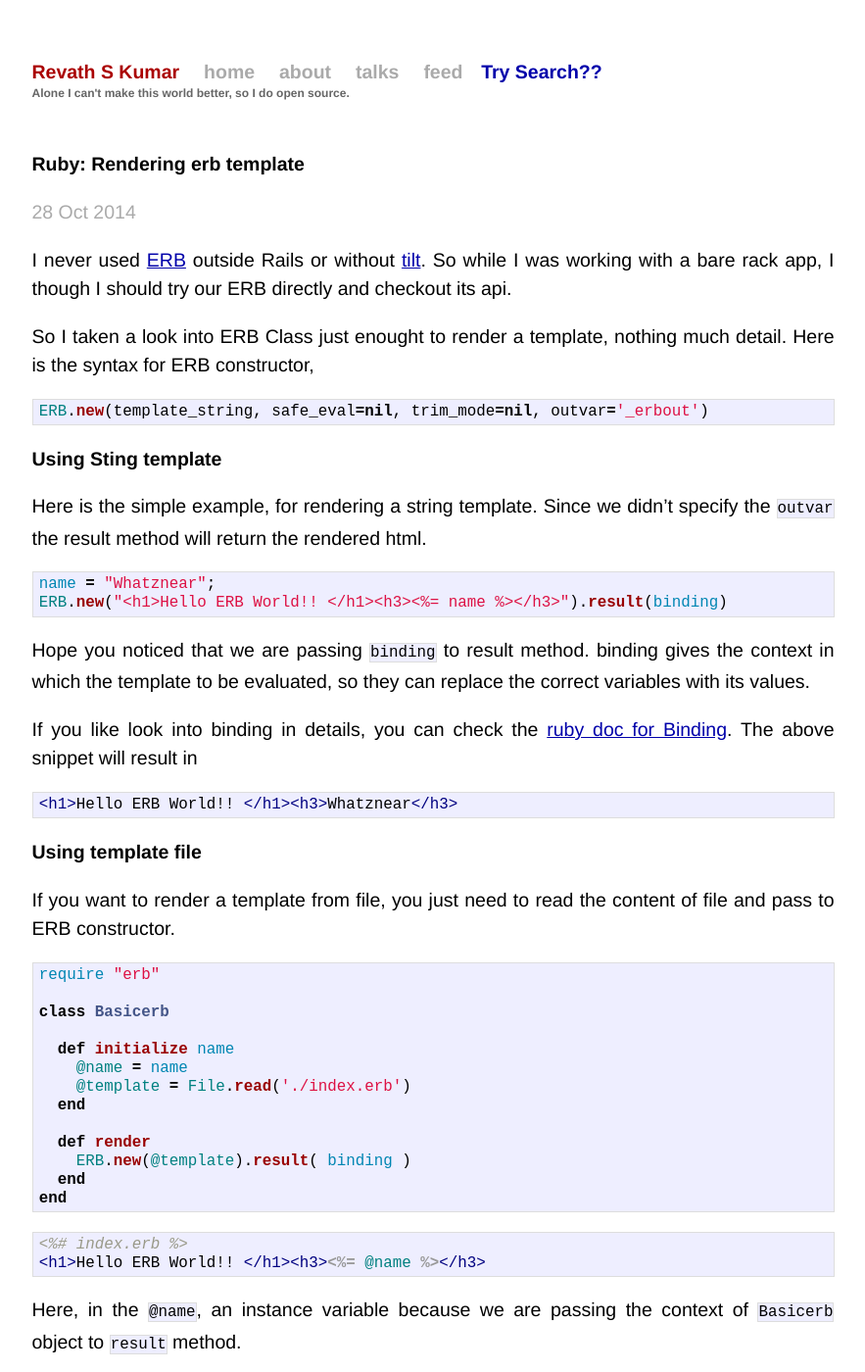
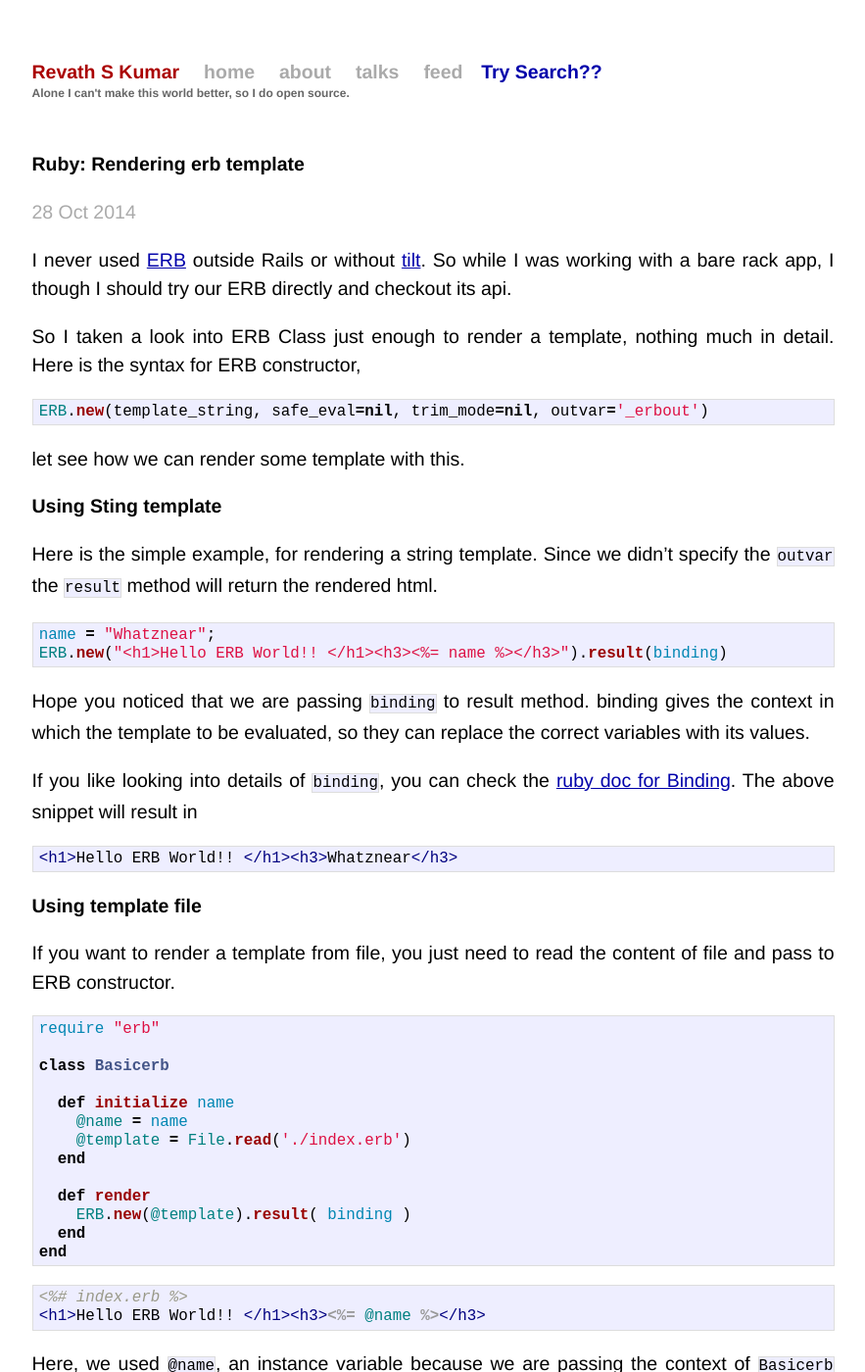
Before and after one commit to revathskumar/blog.revathskumar.com, a Jekyll site: the page built from _posts/2014-10-28-ruby-rendering-erb-template.md, in a window 1280 px wide and 1400 px high. Shown: the whole window at 98% size, without its empty margins (198-1081 px from the left). Built offline with Jekyll 4.4.1, drawn with Linux system fonts in a browser that asks for light colours; Markdown is read by kramdown in place of the engine named in the settings; some of the changed text lies outside the part shown.

Commit message:
Fix some spelling and grammer issues

````diff
--- a/_posts/2014-10-28-ruby-rendering-erb-template.md
+++ b/_posts/2014-10-28-ruby-rendering-erb-template.md
@@ -10,14 +10,16 @@ categories: ruby
 I never used [ERB](http://www.ruby-doc.org/stdlib-2.1.4/libdoc/erb/rdoc/ERB.html) outside Rails or without [tilt](http://github.com/rtomayko/tilt). So while I
 was working with a bare rack app, I though I should try our ERB directly and checkout its api.
 
-So I taken a look into ERB Class just enought to render a template, nothing much detail. Here is the syntax for ERB constructor,
+So I taken a look into ERB Class just enough to render a template, nothing much in detail. Here is the syntax for ERB constructor,
 
 ```ruby
 ERB.new(template_string, safe_eval=nil, trim_mode=nil, outvar='_erbout')
 ```
 
+let see how we can render some template with this.
+
 # Using Sting template
-Here is the simple example, for rendering a string template. Since we didn't specify the `outvar` the result method will return the rendered html.
+Here is the simple example, for rendering a string template. Since we didn't specify the `outvar` the `result` method will return the rendered html.
 
 ```ruby
 name = "Whatznear";
@@ -26,7 +28,7 @@ ERB.new("<h1>Hello ERB World!! </h1><h3><%= name %></h3>").result(binding)
 
 Hope you noticed that we are passing `binding` to result method. binding gives the context in which the template to be evaluated, so they can replace the correct variables with its values.
 
-If you like look into binding in details, you can check the [ruby doc for Binding](http://www.ruby-doc.org/core-2.1.4/Binding.html). The above snippet will result in
+If you like looking into details of `binding`, you can check the [ruby doc for Binding](http://www.ruby-doc.org/core-2.1.4/Binding.html). The above snippet will result in
 
 ```html
 <h1>Hello ERB World!! </h1><h3>Whatznear</h3>
@@ -56,7 +58,7 @@ end
 <%# index.erb %>
 <h1>Hello ERB World!! </h1><h3><%= @name %></h3>
 ```
-Here, in the `@name`, an instance variable because we are passing the context of `Basicerb` object to `result` method.
+Here, we used `@name`, an instance variable because we are passing the context of `Basicerb` object to `result` method.
 
 If you want to store the rendered html into another instance variable you can the variable as `outvar`.
 
@@ -112,12 +114,14 @@ class Basicerb
 end
 ```
 
-Lets break it down how it works, The [Enumerable#inject](http://www.ruby-doc.org/core-2.1.4/Enumerable.html#method-i-inject) will accept a value and a block. The block will be executed for every element and value will be taken as first value. So in this case, in the first iteration, `prev` will be nil and temp will be the `@template` (view) string and pass it to `_render` method. Since this `@template` doesn't have a `yield` it just render the string as before.
+Lets break it down how it works, The [Enumerable#inject](http://www.ruby-doc.org/core-2.1.4/Enumerable.html#method-i-inject) will accept a value and a block. The block will be executed for every element and the value we passed will be taken as first element. So in this case, in the first iteration, `prev` will be `nil` and `temp` will be the `@template` (view) string and pass it to `_render` method. Since this `@template` doesn't have a `yield` it just render the string as before.
 
-In the second iteration, the `prev` will be rendered html of `@template` and `temp` will be `@layout`. Then these values will be passed to `_render`. Now while rendering layout it have a `yield` method which will be replaced by rendered html of `@template`. And finaly the `render` method will return
+In the second iteration, the `prev` will be rendered html of `@template` and `temp` will be `@layout`. Then these values will be passed to `_render`. Now while rendering layout it have a `yield` method which will be replaced by rendered html of `@template`. And finaly the `render` method will return html as below.
 
 ```html
 <div class="jumbotron">
   <h1>Hello ERB World!! </h1><h3>Whatznear</h3>
 </div>
 ```
+
+Hooray, the result seems what we expected.
````
